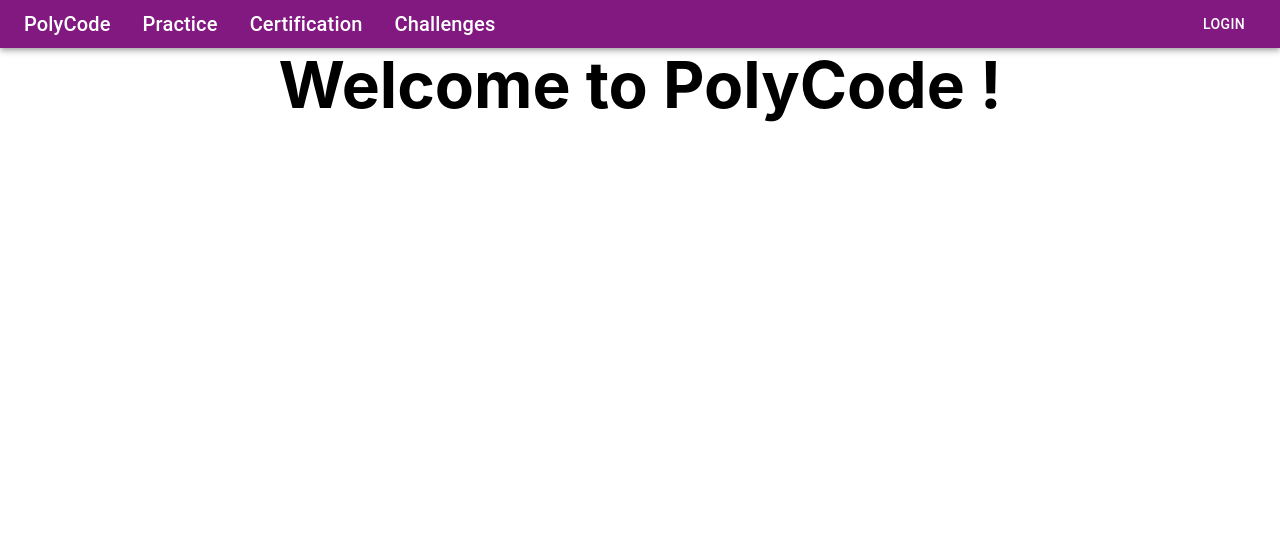
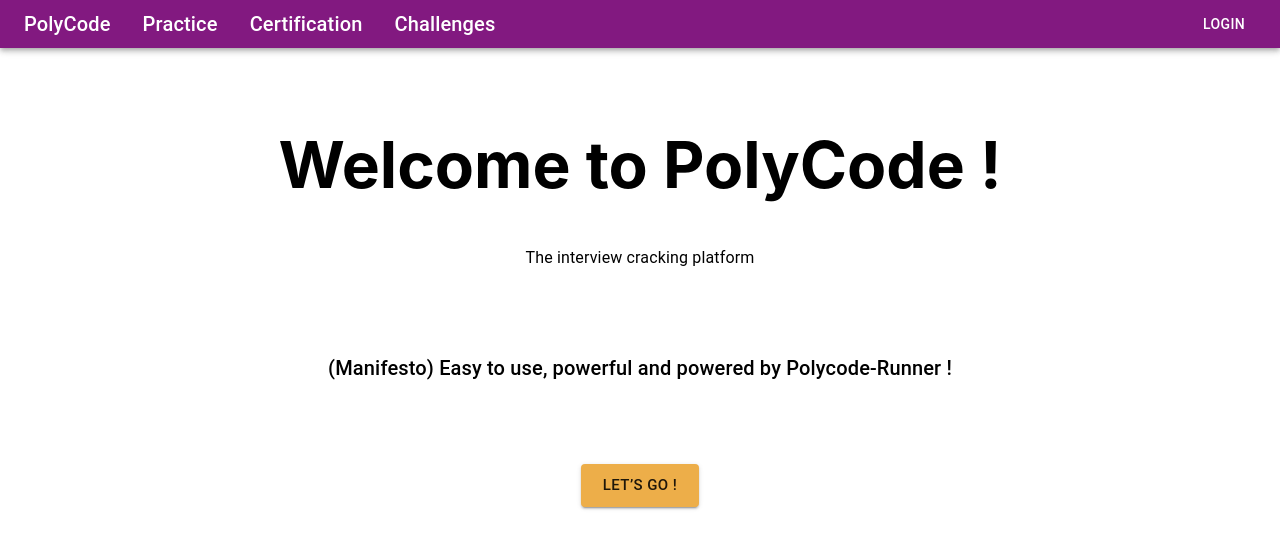
Before and after one commit to NilsPonsard/polycode-poc-front, a Next.js app: page / in a window 1280 px wide. Shown: the top 548 px of the page. Built offline with nearby package versions, Linux system fonts and the light colour scheme; no server answers.

Commit message:
feat: add landing page

```diff
--- a/lib/LoginContext.ts
+++ b/lib/LoginContext.ts
@@ -34,6 +34,7 @@
   // Fetch the user on credentials change
   useEffect(() => {
     if (credentials) {
+      console.log('Fetching user');
       fetchApiWithAuth<User>('/users/me', credentials, setTokens)
         .then(({ json, status }) => {
           if (status === 200) setUser(json);
--- a/lib/api/api.ts
+++ b/lib/api/api.ts
@@ -37,10 +37,7 @@
   refreshToken: string;
 }
 
-async function refreshTokens(
-  credentials: Credentials,
-  setTokens: SetTokens,
-): Promise<void> {
+async function refreshTokens(credentials: Credentials, setTokens: SetTokens) {
   const {
     json: { accessToken, refreshToken },
   } = await fetchJSONApi<{
@@ -51,6 +48,7 @@
   });
 
   setTokens(accessToken, refreshToken);
+  return { accessToken, refreshToken };
 }
 
 // Fetch the backend api with automatic refresh
@@ -72,16 +70,16 @@
   });
 
   if (response.status === 403 && !twice) {
-    await refreshTokens(credentials, setTokens);
+    const newCredentials = await refreshTokens(credentials, setTokens);
 
-    return fetchApiWithAuth(
-      ressource,
-      credentials,
-      setTokens,
-      method,
-      body,
-      true,
-    );
+    // return fetchApiWithAuth(
+    //   ressource,
+    //   newCredentials,
+    //   setTokens,
+    //   method,
+    //   body,
+    //   true,
+    // );
   }
 
   const json = await response.json();
--- a/pages/index.tsx
+++ b/pages/index.tsx
@@ -1,18 +1,74 @@
+import { Button, Stack, Typography } from '@mui/material';
 import type { NextPage } from 'next';
 import Head from 'next/head';
 import Image from 'next/image';
+import Link from 'next/link';
+import { useContext, useState } from 'react';
+import { LoginContext } from '../lib/LoginContext';
 import styles from '../styles/Home.module.css';
 
 const Home: NextPage = () => {
+  const context = useContext(LoginContext);
+
+  const [aknowledge, setAknowledge] = useState(false);
+
   return (
     <div className={styles.container}>
       <Head>
-        <title>Create Next aieai</title>
+        <title>Welcome to PolyCode !</title>
         <meta name="description" content="Generated by create next app" />
         <link rel="icon" href="/favicon.ico" />
       </Head>
 
       <h1 className={styles.title}>Welcome to PolyCode !</h1>
+
+      <Typography variant="subtitle1" sx={{ textAlign: 'center' }}>
+        The interview cracking platform
+      </Typography>
+
+      {!context.user && (
+        <>
+          {aknowledge ? (
+            <div style={{ textAlign: 'center' }}>
+              <Typography sx={{ marginTop: '5rem' }} variant="h6">
+                To use the platform, you must have an account.
+              </Typography>
+
+              <Stack direction="row" spacing={2} sx={{
+                marginTop: '3rem',
+                justifyContent: 'center',
+              }}>
+                <Link href="/register" passHref>
+                  <Button color="secondary" variant="contained">
+                    I don’t have an account (register)
+                  </Button>
+                </Link>
+                <Link href="/login" passHref>
+                  <Button color="secondary" variant="contained">
+                    I already have an account (log in)
+                  </Button>
+                </Link>
+              </Stack>
+            </div>
+          ) : (
+            <div style={{ textAlign: 'center' }}>
+              <Typography sx={{ marginTop: '5rem' }} variant="h6">
+                (Manifesto) Easy to use, powerful and powered by Polycode-Runner
+                !
+              </Typography>
+              <Button
+                size="large"
+                variant="contained"
+                color="secondary"
+                onClick={() => setAknowledge(true)}
+                sx={{ marginTop: '5rem' }}
+              >
+                Let’s go !
+              </Button>
+            </div>
+          )}
+        </>
+      )}
     </div>
   );
 };
--- a/styles/Home.module.css
+++ b/styles/Home.module.css
@@ -40,7 +40,7 @@
 }
 
 .title {
-  margin: 0;
+  margin-top: 10vh;
   line-height: 1.15;
   font-size: 4rem;
 }
```
